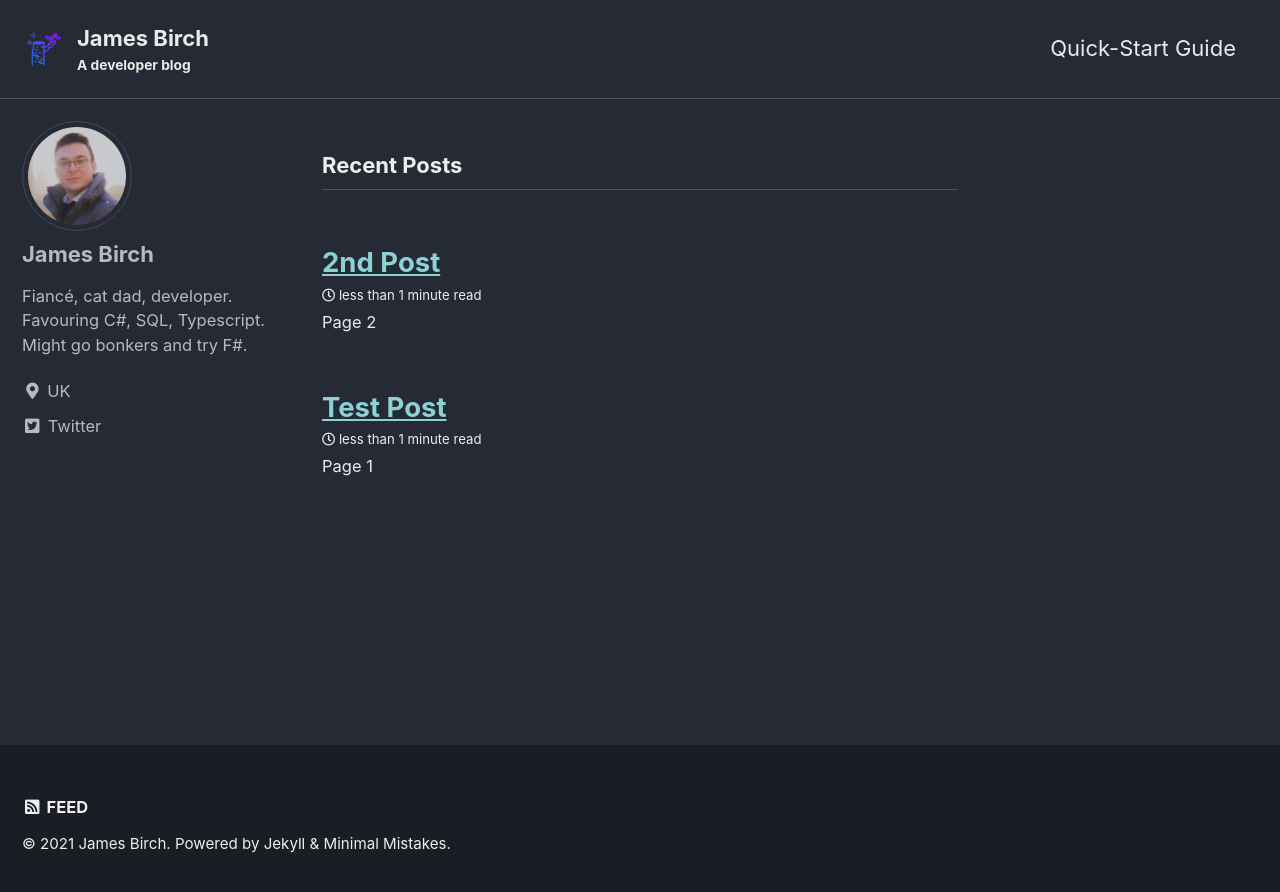
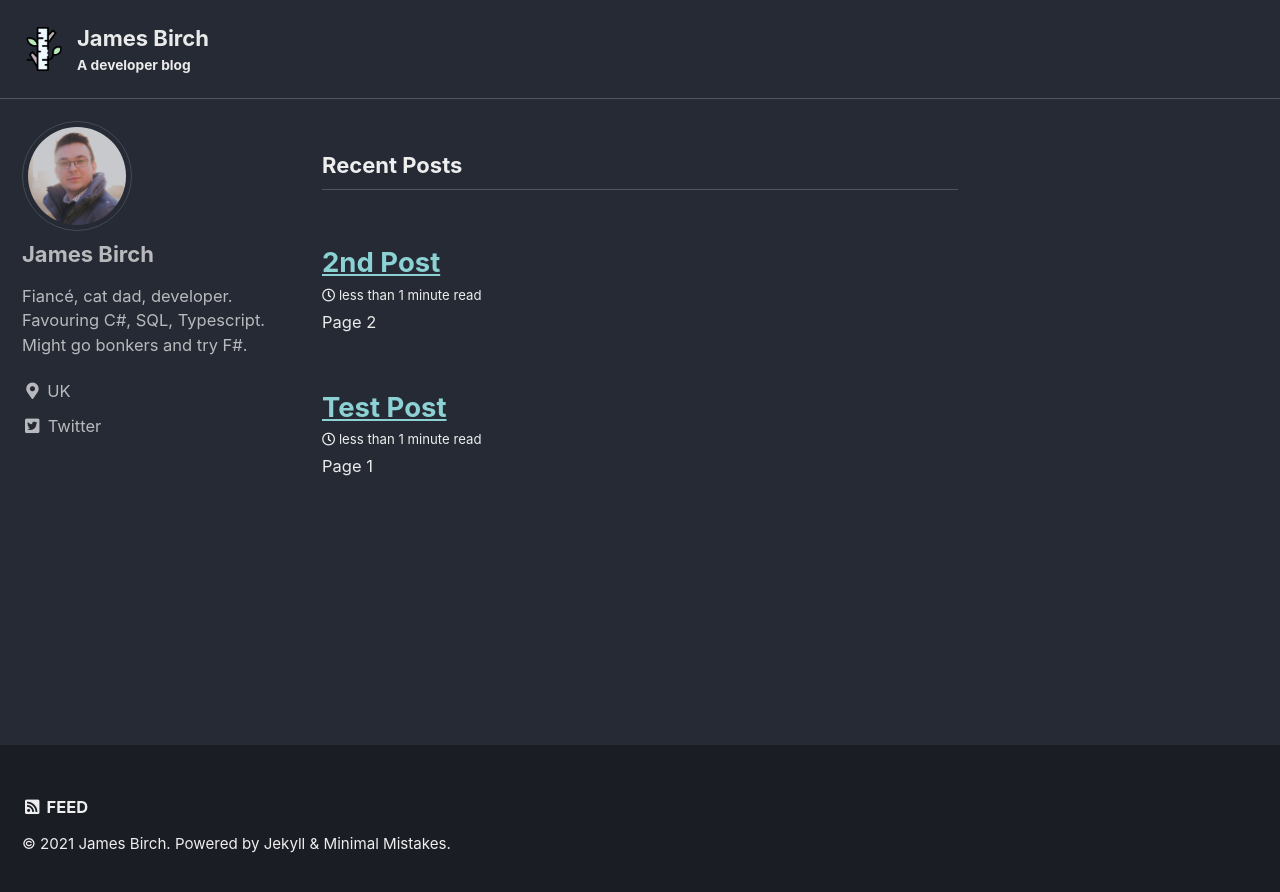
Before and after one commit to jamesrbirch/jamesrbirch.github.io, a Jekyll site: the page built from index.html, in a window 1280 px wide. Shown: the top 892 px of the page. Built offline with Jekyll 4.4.1, drawn with Linux system fonts in a browser that asks for light colours; cached includes are drawn as plain includes; the list of posts is cut into pages by our own code.

Commit message:
Changed birch logo. Removed Quick start link

```diff
--- a/_config.yml
+++ b/_config.yml
@@ -25,7 +25,7 @@
 baseurl: # the subpath of your site, e.g. "/blog"
 repository: # GitHub username/repo-name e.g. "mmistakes/minimal-mistakes"
 teaser: # path of fallback teaser image, e.g. "/assets/images/500x300.png"
-logo: '/assets/images/birch.png' # path of logo image to display in the masthead, e.g. "/assets/images/88x88.png"
+logo: '/assets/images/birch2.png' # path of logo image to display in the masthead, e.g. "/assets/images/88x88.png"
 masthead_title: # overrides the website title displayed in the masthead, use " " for no title
 # breadcrumbs            : false # true, false (default)
 words_per_minute: 200
```
Also changed, not shown: _data/navigation.yml (+10 -10 lines), assets/images/birch2.png (added).
